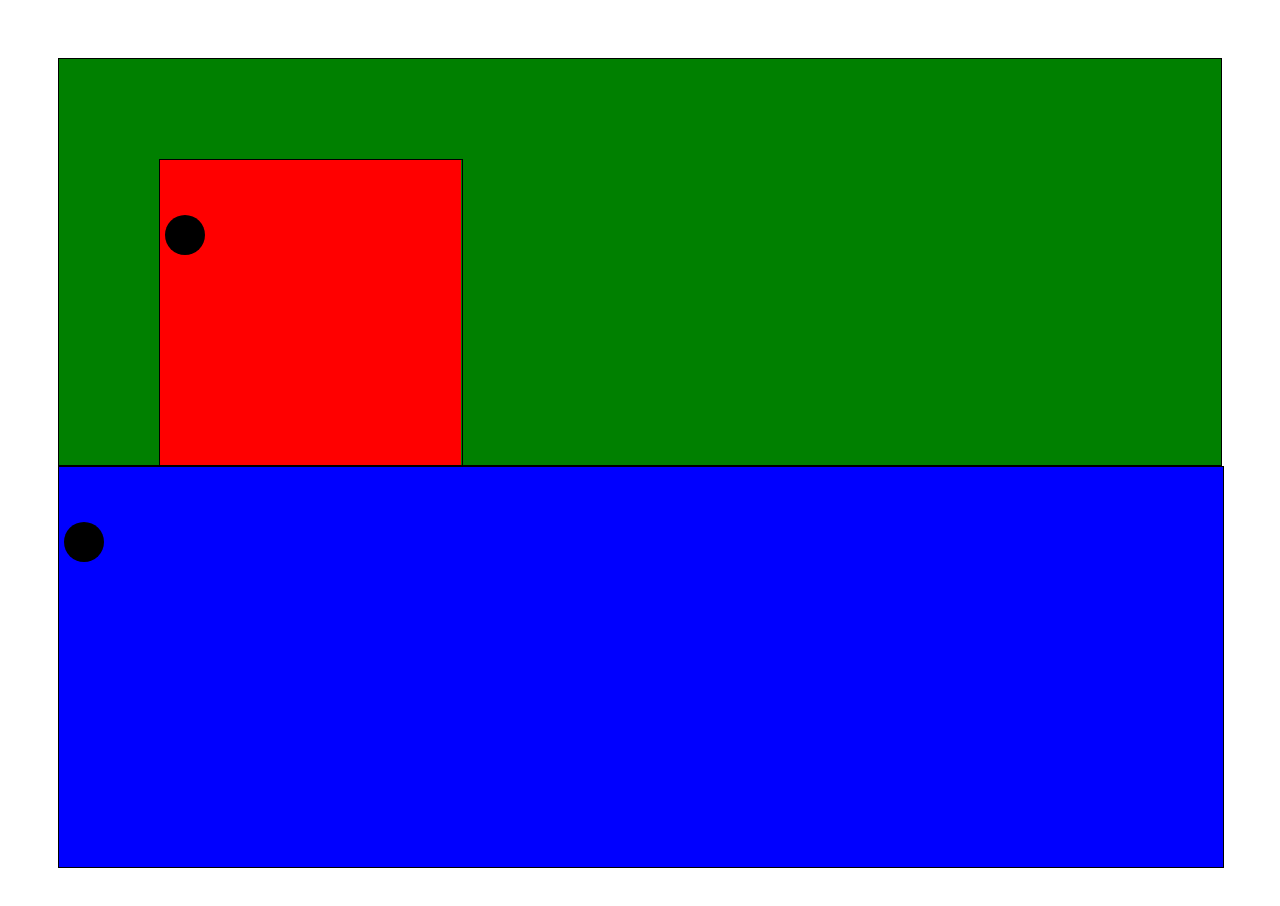
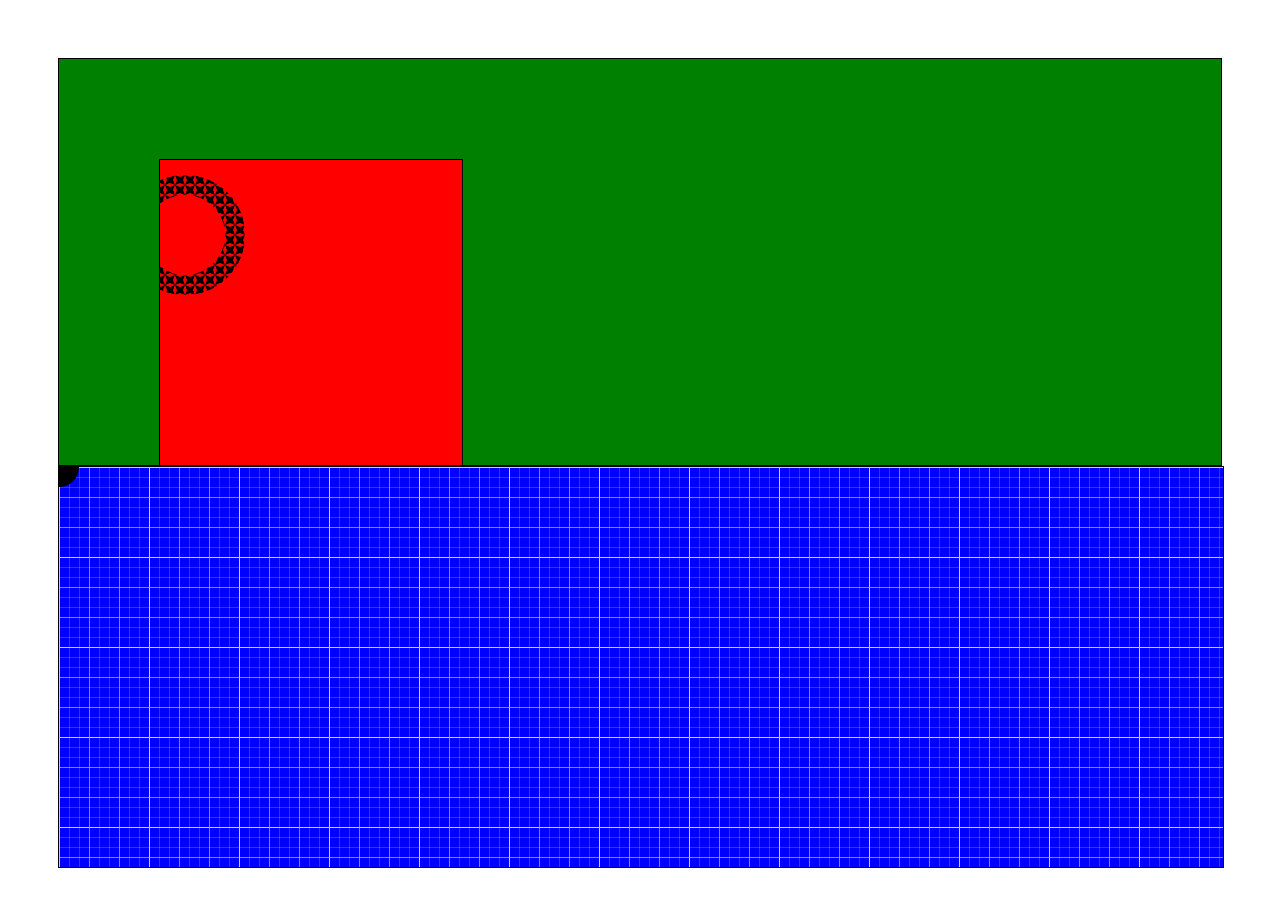
Before and after one commit to ToastedAndBored/SVG_Canvas, a plain HTML site: page index.html in a window 1280 px wide. Drawn offline with Linux system fonts and the light colour scheme.

Commit message:
Add grid

```diff
--- a/index.html
+++ b/index.html
@@ -10,12 +10,33 @@
     <div class = "box">
       <div class = "dragable_box" id = "dragable_box">
         <svg class = "svg">
-          <circle cx="25" cy="75" r="20"/>
+          <defs>
+            <pattern id="star" viewBox="0,0,10,10" width="10%" height="10%">
+              <polygon points="0,0 2,5 0,10 5,8 10,10 8,5 10,0 5,2" />
+            </pattern>
+          </defs>
+
+          <circle cx="25" cy="75" r="50" stroke = "url(#star)" fill = "none" stroke-width="20"/>
         </svg>
       </div>
     </div>
     <svg class = "svg" id = "alt_svg" style = "background-color: blue;">
-      <circle cx="25" cy="75" r="20"/>
+      <defs>
+        <pattern id="pgrid1" width="10" height="10" patternUnits="userSpaceOnUse">
+          <path d="M 10 0 L 0 0 0 10" fill="none" stroke="lightblue" stroke-width="0.5"/>
+        </pattern>
+        <pattern id="pgrid2" width="30" height="30" patternUnits="userSpaceOnUse">
+          <rect width="30" height="30" fill="url(#pgrid1)"/>
+          <path d="M 30 0 L 0 0 0 30" fill="none" stroke="lightblue" stroke-width="1"/>
+        </pattern>
+        <pattern id="pgrid3" width="90" height="90" patternUnits="userSpaceOnUse">
+          <rect width="90" height="90" fill="url(#pgrid2)"/>
+          <path d="M 90 0 L 0 0 0 90" fill="none" stroke="lightblue" stroke-width="2"/>
+        </pattern>
+      </defs>
+
+      <rect width="2000" height="2000" fill="url(#pgrid3)" style = "transform: scale(1);" />
+      <circle cx="0" cy="0" r="20"/>
     </svg>
     <script src='script.js'></script>
   </body>
--- a/script.js
+++ b/script.js
@@ -57,7 +57,6 @@ let altState = {
 console.log(altSvg)
 altSvg.addEventListener('pointerdown',(event) => {
   event.preventDefault()
-  console.log('s')
   altState.isDragging = true
   altState.x = event.clientX
   altState.y = event.clientY
@@ -103,6 +102,7 @@ altSvg.addEventListener('wheel', (event) => {
 
   altState.tX -= (width * altState.scale - width * oldScale ) / 2
   altState.tY -= (height * altState.scale - height * oldScale ) / 2
+  altSvg.setAttribute("viewBox", `${altState.tX} ${altState.tY} ${width*altState.scale} ${height*altState.scale}`)
 
-  altSvg.setAttribute("viewBox", `${altState.tX} ${altState.tY} ${width*altState.scale} ${height*altState.scale}`)
+  console.log(altState.scale)
 })
```
